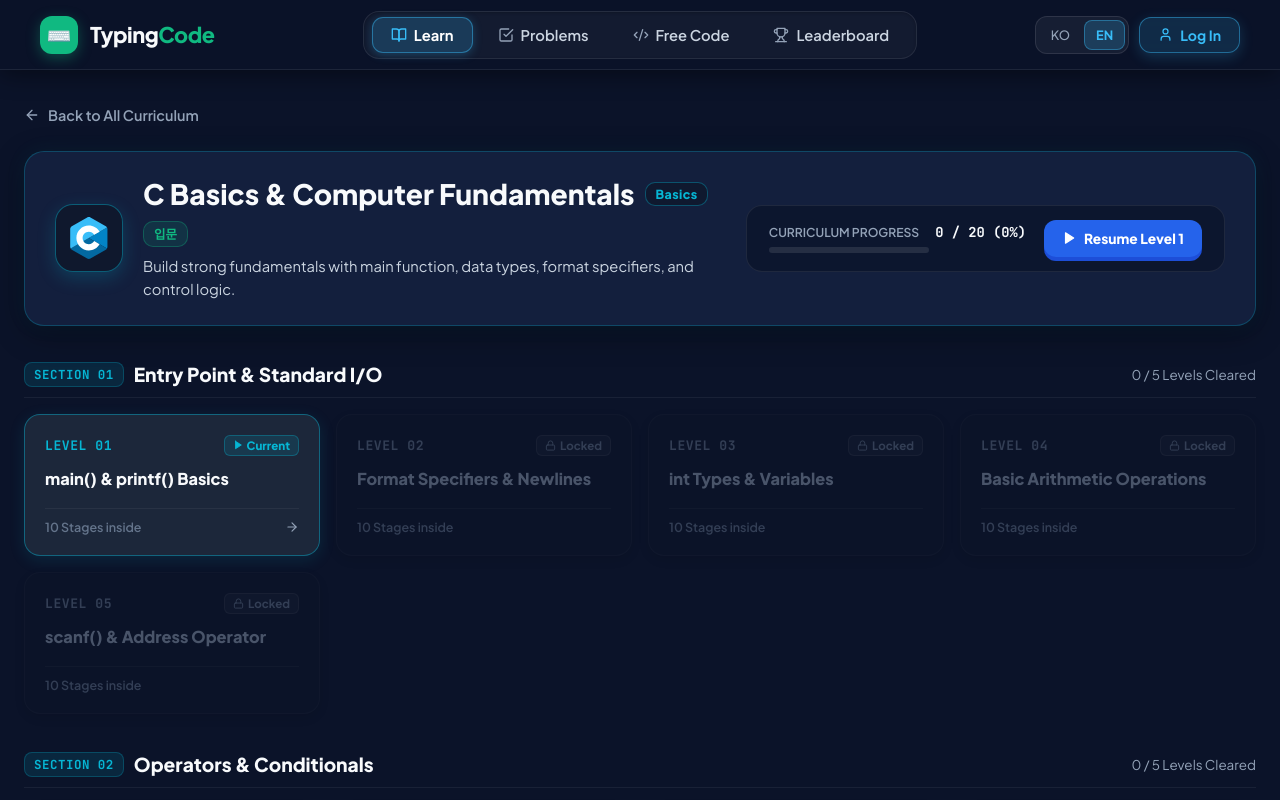
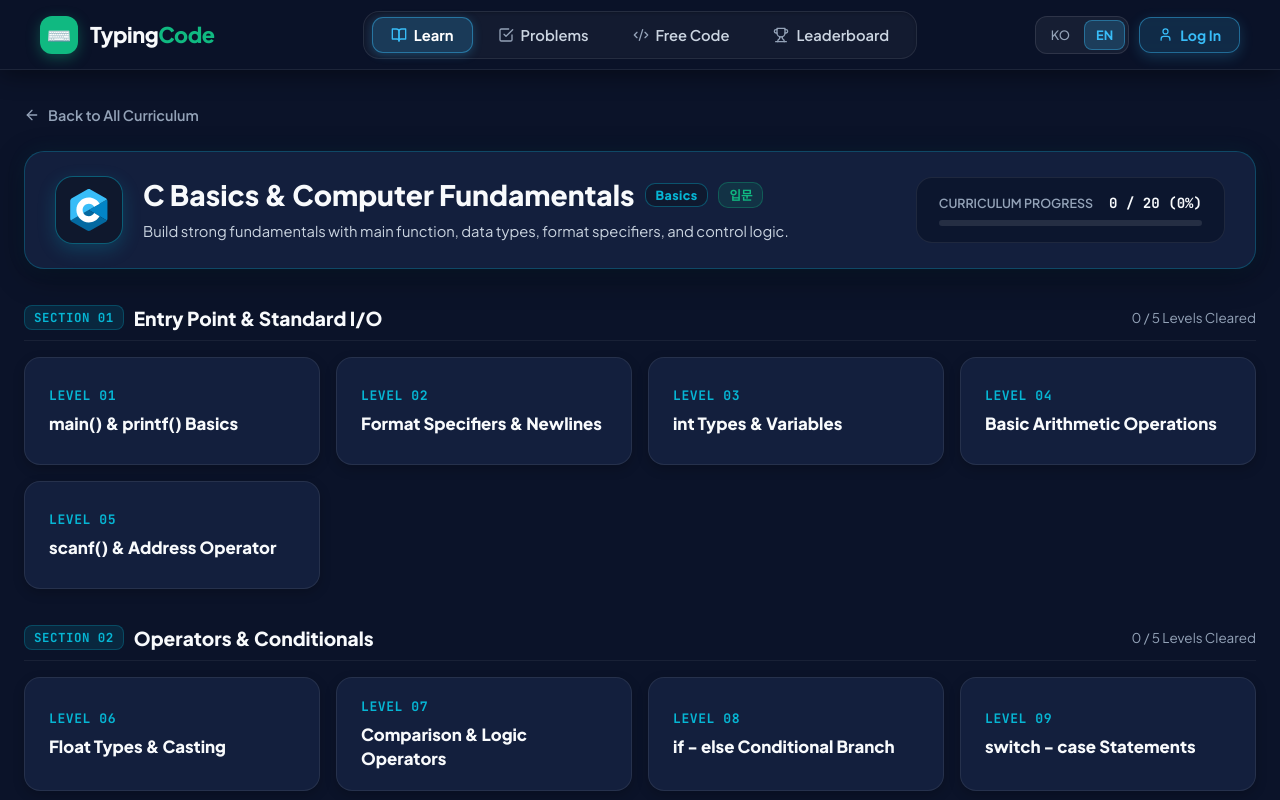
Before and after one commit to iurazilland/TypingCodeV2, a Next.js app: page /practice/c in a window 1280 px wide. Shown: the top 800 px of the page. Built offline with nearby package versions, Linux system fonts and the light colour scheme.

Commit message:
refactor(practice): simplify level cards to Level + Title only, remove resume button, keep achievement rate and allow open dev access

```diff
--- a/src/app/practice/[language]/page.tsx
+++ b/src/app/practice/[language]/page.tsx
@@ -4,20 +4,13 @@ import React, { useState, useEffect, useMemo } from 'react';
 import Link from 'next/link';
 import {
   ArrowLeft,
-  Play,
-  Sparkles,
-  Trophy,
-  ArrowRight,
   CheckCircle2,
-  Lock,
-  Layers,
-  RotateCcw,
 } from 'lucide-react';
 import { useLanguage } from '@/lib/LanguageContext';
 import { CURRICULUM_TRACKS, CourseModule, LanguageTrack } from '@/lib/curriculum';
 import LanguageIcon from '@/components/LanguageIcon';
 import { getCategoryName } from '@/lib/curriculumTranslations';
-import { getCourseSections, LevelSection, LevelItem } from '@/lib/curriculumSections';
+import { getCourseSections, LevelSection } from '@/lib/curriculumSections';
 
 interface StageSelectPageProps {
   params: {
@@ -90,10 +83,8 @@ export default function StageSelectPage({ params }: StageSelectPageProps) {
 
   // User learning DB progress loaded from localStorage
   const [userProgress, setUserProgress] = useState<{
-    highestUnlockedLevel: number;
     clearedLevels: Set<number>;
   }>({
-    highestUnlockedLevel: 1,
     clearedLevels: new Set(),
   });
 
@@ -101,41 +92,22 @@ export default function StageSelectPage({ params }: StageSelectPageProps) {
     if (typeof window === 'undefined') return;
     try {
       const cleared = new Set<number>();
-      let maxUnlocked = 1;
 
-      // 1. Direct saved checkpoint
-      const directUnlocked = parseInt(localStorage.getItem(`unlocked_level_${rawLang}`) || '1', 10);
-      maxUnlocked = Math.max(maxUnlocked, directUnlocked);
-
-      // 2. Scan per-level steps (each level has 10 steps; if >= 10, marked as cleared)
+      // Scan per-level steps (each level has 10 steps; if >= 10, marked as cleared)
       for (let lvl = 1; lvl <= 50; lvl++) {
         const stepVal = parseInt(localStorage.getItem(`unlocked_step_${rawLang}_${lvl}`) || '0', 10);
         if (stepVal >= 10) {
           cleared.add(lvl);
-          maxUnlocked = Math.max(maxUnlocked, lvl + 1);
         }
       }
 
       setUserProgress({
-        highestUnlockedLevel: maxUnlocked,
         clearedLevels: cleared,
       });
     } catch (e) {
       console.error(e);
     }
   }, [rawLang]);
-
-  // Current active level to resume
-  const currentResumeLevel = useMemo(() => {
-    for (const sec of sections) {
-      for (const lvl of sec.levels) {
-        if (!userProgress.clearedLevels.has(lvl.levelNumber) && lvl.levelNumber <= userProgress.highestUnlockedLevel) {
-          return lvl.levelNumber;
-        }
-      }
-    }
-    return 1;
-  }, [sections, userProgress]);
 
   const clearedCount = userProgress.clearedLevels.size;
   const progressPercent = totalLevelsCount > 0 ? Math.min(100, Math.round((clearedCount / totalLevelsCount) * 100)) : 0;
@@ -164,7 +136,7 @@ export default function StageSelectPage({ params }: StageSelectPageProps) {
         </Link>
       </div>
 
-      {/* Course Overview Banner with User Progress Summary & Resume Button */}
+      {/* Course Overview Banner with User Learning Progress Summary */}
       <div
         style={{
           padding: '24px 30px',
@@ -244,30 +216,30 @@ export default function StageSelectPage({ params }: StageSelectPageProps) {
           </div>
         </div>
 
-        {/* Right: User Learning Progress & Quick Resume CTA */}
+        {/* Right: User Learning Progress (Progress bar only) */}
         <div
           style={{
             display: 'flex',
-            alignItems: 'center',
-            gap: '18px',
+            flexDirection: 'column',
+            justifyContent: 'center',
             background: 'rgba(11, 19, 41, 0.7)',
-            padding: '14px 22px',
+            padding: '16px 22px',
             borderRadius: '16px',
             border: '1px solid rgba(255, 255, 255, 0.08)',
             flexShrink: 0,
+            minWidth: '220px',
           }}
         >
-          <div>
-            <div style={{ display: 'flex', alignItems: 'center', justifyContent: 'space-between', gap: '16px', marginBottom: '6px' }}>
-              <span style={{ fontSize: '0.76rem', color: '#94a3b8', fontWeight: 600 }}>
+          <div style={{ display: 'flex', alignItems: 'center', justifyContent: 'space-between', gap: '16px', marginBottom: '8px' }}>
+            <span style={{ fontSize: '0.78rem', color: '#94a3b8', fontWeight: 600 }}>
               {isEn ? 'CURRICULUM PROGRESS' : '학습 달성률'}
             </span>
-              <span style={{ fontSize: '0.86rem', color: '#f8fafc', fontWeight: 800, fontFamily: 'var(--font-mono)' }}>
+            <span style={{ fontSize: '0.88rem', color: '#f8fafc', fontWeight: 800, fontFamily: 'var(--font-mono)' }}>
               {clearedCount} / {totalLevelsCount} ({progressPercent}%)
             </span>
           </div>
           {/* Progress Bar */}
-            <div style={{ width: '160px', height: '6px', background: 'rgba(255, 255, 255, 0.1)', borderRadius: '4px', overflow: 'hidden' }}>
+          <div style={{ width: '100%', height: '6px', background: 'rgba(255, 255, 255, 0.1)', borderRadius: '4px', overflow: 'hidden' }}>
             <div
               style={{
                 width: `${progressPercent}%`,
@@ -279,30 +251,10 @@ export default function StageSelectPage({ params }: StageSelectPageProps) {
             />
           </div>
         </div>
-
-          <Link
-            href={`/practice/${rawLang}/${currentResumeLevel}`}
-            className="tactile-btn tactile-btn-primary"
-            style={{
-              padding: '10px 18px',
-              fontSize: '0.86rem',
-              fontWeight: 800,
-              display: 'inline-flex',
-              alignItems: 'center',
-              gap: '8px',
-              textDecoration: 'none',
-              borderRadius: '12px',
-              whiteSpace: 'nowrap',
-            }}
-          >
-            <Play size={14} fill="currentColor" />
-            <span>{isEn ? `Resume Level ${currentResumeLevel}` : `${currentResumeLevel}레벨 이어하기`}</span>
-          </Link>
-        </div>
       </div>
 
       {/* Sections and Level Cards Grid */}
-      <div style={{ display: 'flex', flexDirection: 'column', gap: '38px' }}>
+      <div style={{ display: 'flex', flexDirection: 'column', gap: '36px' }}>
         {sections.map((section) => {
           const sectionClearedCount = section.levels.filter((l) => userProgress.clearedLevels.has(l.levelNumber)).length;
           const isSectionComplete = sectionClearedCount === section.levels.length && section.levels.length > 0;
@@ -357,7 +309,7 @@ export default function StageSelectPage({ params }: StageSelectPageProps) {
                 </div>
               </div>
 
-              {/* Level Cards Responsive Grid (3~4 columns, each card is 1 Level) */}
+              {/* Ultra-Simple Level Cards Grid: Only Level & Title */}
               <div
                 style={{
                   display: 'grid',
@@ -367,132 +319,77 @@ export default function StageSelectPage({ params }: StageSelectPageProps) {
               >
                 {section.levels.map((level) => {
                   const isCleared = userProgress.clearedLevels.has(level.levelNumber);
-                  const isUnlocked = level.levelNumber <= userProgress.highestUnlockedLevel;
-                  const isCurrent = !isCleared && isUnlocked;
-                  const isLocked = !isUnlocked;
                   const isHovered = hoveredLevelNum === level.levelNumber;
 
                   return (
                     <Link
                       key={level.levelNumber}
-                      href={isLocked ? '#' : `/practice/${rawLang}/${level.levelNumber}`}
-                      onClick={(e) => {
-                        if (isLocked) {
-                          e.preventDefault();
-                        }
-                      }}
+                      href={`/practice/${rawLang}/${level.levelNumber}`}
                       onMouseEnter={() => setHoveredLevelNum(level.levelNumber)}
                       onMouseLeave={() => setHoveredLevelNum(null)}
                       style={{
                         display: 'flex',
                         flexDirection: 'column',
-                        justifyContent: 'space-between',
-                        minHeight: '142px',
-                        padding: '20px',
+                        justifyContent: 'center',
+                        minHeight: '108px',
+                        padding: '20px 24px',
                         borderRadius: '16px',
                         textDecoration: 'none',
-                        background: isLocked
-                          ? 'rgba(15, 23, 42, 0.4)'
-                          : isCurrent
-                          ? 'rgba(30, 41, 59, 0.95)'
+                        background: isCleared
+                          ? 'rgba(16, 185, 129, 0.05)'
                           : 'var(--bg-surface, #1e293b)',
-                        border: isLocked
-                          ? '1px solid rgba(255, 255, 255, 0.04)'
-                          : isHovered
+                        border: isHovered
                           ? `1.5px solid ${matchedTrack.color}`
-                          : isCurrent
-                          ? `1.5px solid ${matchedTrack.color}70`
+                          : isCleared
+                          ? '1px solid rgba(16, 185, 129, 0.35)'
                           : '1px solid rgba(255, 255, 255, 0.08)',
-                        boxShadow: isHovered && !isLocked
+                        boxShadow: isHovered
                           ? `0 10px 24px rgba(0, 0, 0, 0.45), 0 0 16px ${matchedTrack.color}35`
-                          : isCurrent
-                          ? `0 4px 16px ${matchedTrack.color}20`
+                          : isCleared
+                          ? '0 4px 14px rgba(16, 185, 129, 0.12)'
                           : '0 4px 12px rgba(0, 0, 0, 0.2)',
-                        transform: isHovered && !isLocked ? 'translateY(-4px)' : 'translateY(0)',
-                        cursor: isLocked ? 'not-allowed' : 'pointer',
-                        opacity: isLocked ? 0.45 : 1,
-                        transition: 'all 0.22s cubic-bezier(0.4, 0, 0.2, 1)',
+                        transform: isHovered ? 'translateY(-3px)' : 'translateY(0)',
+                        cursor: 'pointer',
+                        transition: 'all 0.2s cubic-bezier(0.4, 0, 0.2, 1)',
                       }}
                     >
-                      {/* Top Row: Level Number + Status Badge */}
-                      <div>
-                        <div style={{ display: 'flex', justifyContent: 'space-between', alignItems: 'center', marginBottom: '12px' }}>
+                      {/* Top Row: Level Number + Optional Clear Checkmark */}
+                      <div style={{ display: 'flex', justifyContent: 'space-between', alignItems: 'center', marginBottom: '8px' }}>
                         <span
                           style={{
                             fontFamily: 'var(--font-mono)',
                             fontSize: '0.82rem',
                             fontWeight: 800,
-                              color: isLocked ? '#64748b' : matchedTrack.color,
+                            color: isCleared ? '#34d399' : matchedTrack.color,
                             letterSpacing: '0.04em',
                           }}
                         >
                           LEVEL {level.levelNumber.toString().padStart(2, '0')}
                         </span>
 
-                          {/* Status Badge */}
-                          {isCleared ? (
+                        {isCleared && (
                           <span
                             style={{
-                                padding: '2px 8px',
-                                borderRadius: '6px',
-                                background: 'rgba(16, 185, 129, 0.16)',
-                                color: '#34d399',
-                                border: '1px solid rgba(16, 185, 129, 0.35)',
-                                fontSize: '0.72rem',
-                                fontWeight: 800,
                               display: 'inline-flex',
                               alignItems: 'center',
                               gap: '4px',
+                              color: '#34d399',
+                              fontSize: '0.74rem',
+                              fontWeight: 800,
                             }}
                           >
-                              <CheckCircle2 size={12} />
+                            <CheckCircle2 size={13} />
                             <span>{isEn ? 'Cleared' : '완료'}</span>
-                            </span>
-                          ) : isCurrent ? (
-                            <span
-                              style={{
-                                padding: '2px 8px',
-                                borderRadius: '6px',
-                                background: `${matchedTrack.color}22`,
-                                color: matchedTrack.color,
-                                border: `1px solid ${matchedTrack.color}50`,
-                                fontSize: '0.72rem',
-                                fontWeight: 800,
-                                display: 'inline-flex',
-                                alignItems: 'center',
-                                gap: '4px',
-                              }}
-                            >
-                              <Play size={10} fill="currentColor" />
-                              <span>{isEn ? 'Current' : '도전 가능'}</span>
-                            </span>
-                          ) : (
-                            <span
-                              style={{
-                                padding: '2px 8px',
-                                borderRadius: '6px',
-                                background: 'rgba(255, 255, 255, 0.04)',
-                                color: '#64748b',
-                                border: '1px solid rgba(255, 255, 255, 0.08)',
-                                fontSize: '0.72rem',
-                                fontWeight: 700,
-                                display: 'inline-flex',
-                                alignItems: 'center',
-                                gap: '4px',
-                              }}
-                            >
-                              <Lock size={11} />
-                              <span>{isEn ? 'Locked' : '잠김'}</span>
                           </span>
                         )}
                       </div>
 
-                        {/* Level Title */}
+                      {/* Level Title Only */}
                       <h3
                         style={{
-                            fontSize: '1.02rem',
+                          fontSize: '1.05rem',
                           fontWeight: 800,
-                            color: isLocked ? '#94a3b8' : '#f8fafc',
+                          color: '#f8fafc',
                           lineHeight: 1.4,
                           margin: 0,
                           wordBreak: 'keep-all',
@@ -500,37 +397,6 @@ export default function StageSelectPage({ params }: StageSelectPageProps) {
                       >
                         {isEn ? level.title_en : level.title_ko}
                       </h3>
-                      </div>
-
-                      {/* Bottom Row: 10 Steps Notice + Subtle Arrow */}
-                      <div
-                        style={{
-                          marginTop: '16px',
-                          display: 'flex',
-                          alignItems: 'center',
-                          justifyContent: 'space-between',
-                          borderTop: '1px solid rgba(255, 255, 255, 0.05)',
-                          paddingTop: '10px',
-                        }}
-                      >
-                        <span style={{ fontSize: '0.78rem', color: '#64748b', fontWeight: 600 }}>
-                          {isEn ? '10 Stages inside' : '10개 실전 단계'}
-                        </span>
-
-                        {!isLocked && (
-                          <span
-                            style={{
-                              color: isHovered ? matchedTrack.color : '#94a3b8',
-                              transform: isHovered ? 'translateX(3px)' : 'translateX(0)',
-                              transition: 'all 0.15s ease',
-                              display: 'inline-flex',
-                              alignItems: 'center',
-                            }}
-                          >
-                            <ArrowRight size={14} />
-                          </span>
-                        )}
-                      </div>
                     </Link>
                   );
                 })}
```
Lines whose indentation alone changed are shown as unchanged.
